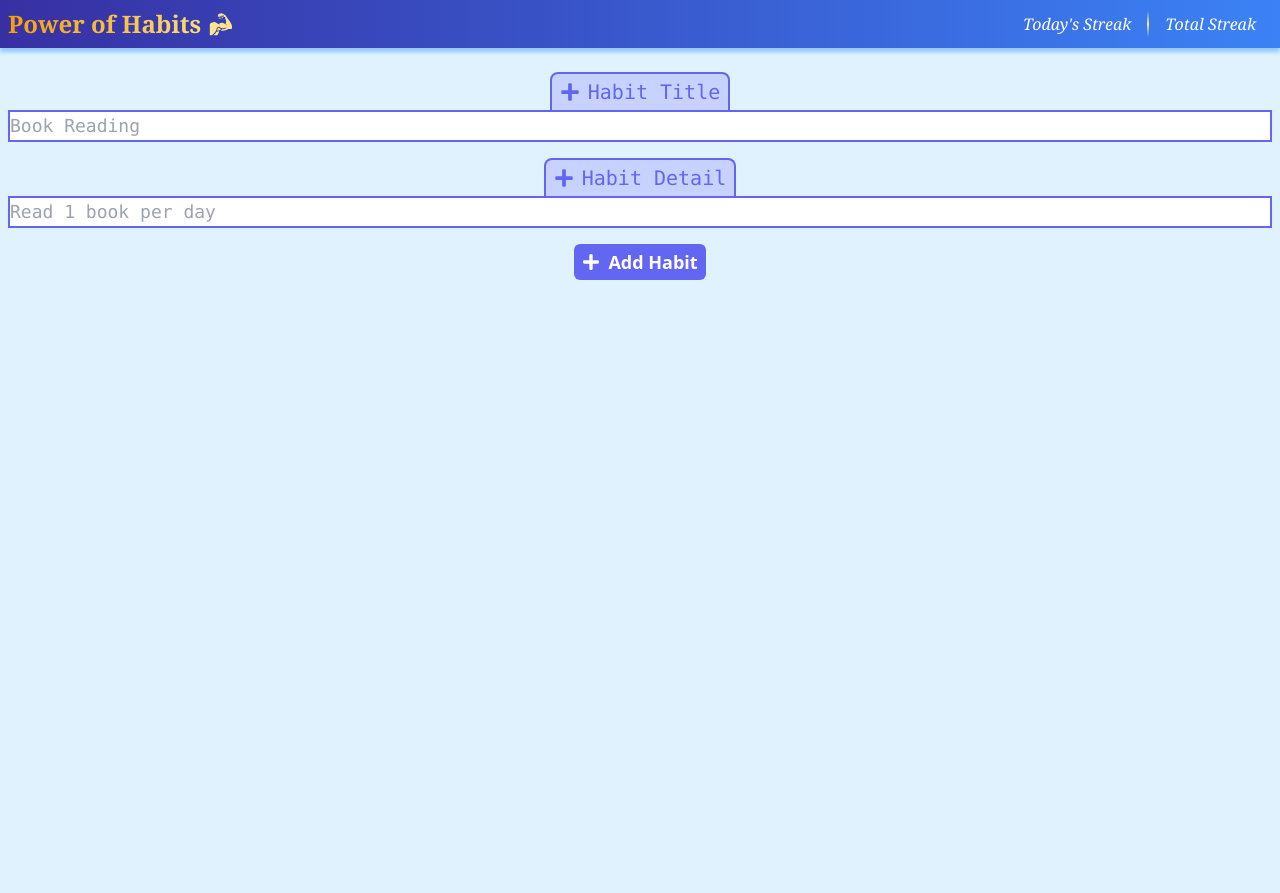
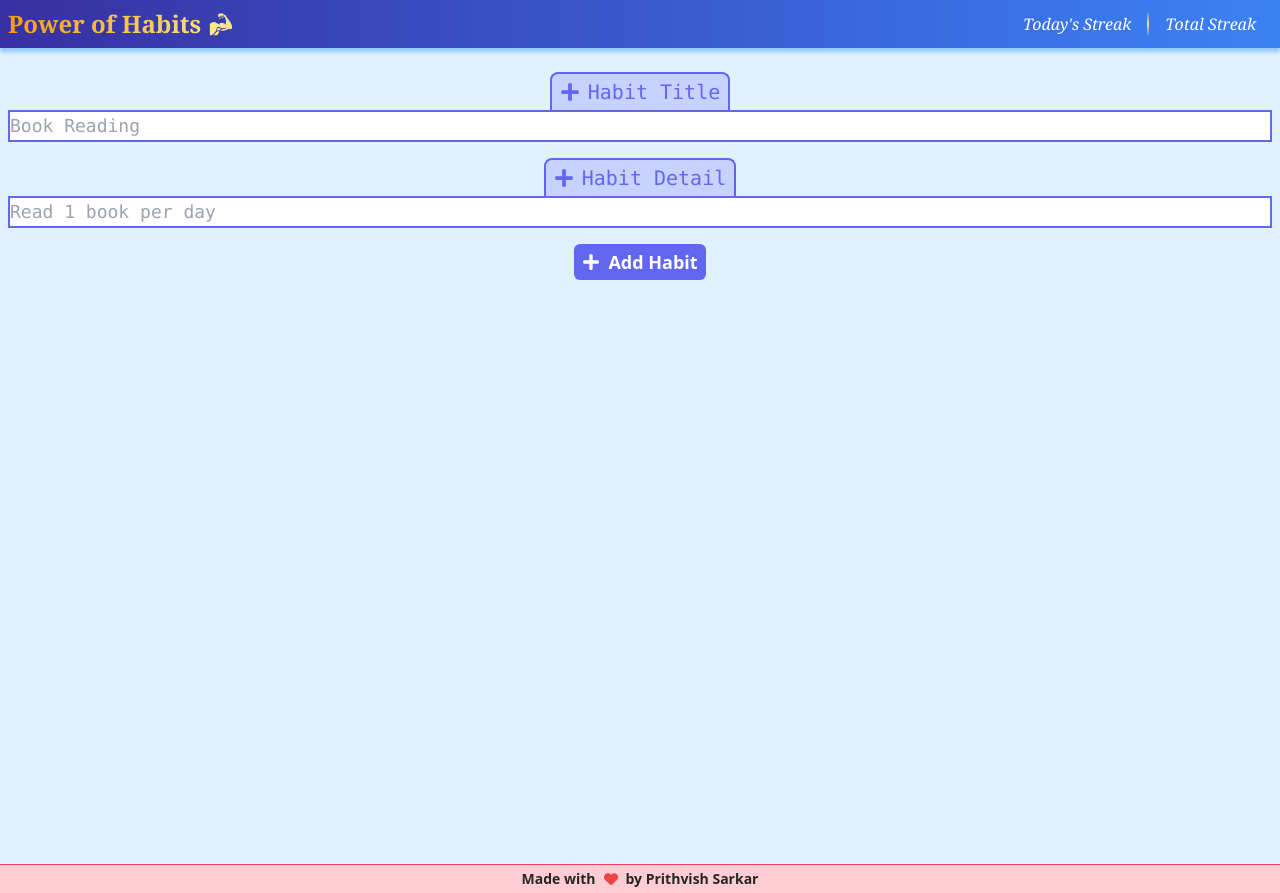
Before and after one commit to PrithvishSarkar/habitTracker, a React (Vite) app: page / in a window 1280 px wide. Before the commit the page ends 800 px from the top, so only its background shows below. Built offline with nearby package versions, Linux system fonts and the light colour scheme.

Commit message:
feat:Added a Footer component for patent

```diff
--- a/src/App.tsx
+++ b/src/App.tsx
@@ -3,6 +3,7 @@ import { useState, useEffect, useRef } from "react";
 import { NavigationBar } from "../components/NavigationBar.tsx";
 import { TodayStreak } from "../components/TodayStreak.tsx";
 import { TotalStreak } from "../components/TotalStreak.tsx";
+import {Footer} from "../components/Footer.tsx"
 
 export default function App() {
   const [navigationIndex, setNavigationIndex] = useState<number>(1);
@@ -78,7 +79,8 @@ export default function App() {
   }, []);
 
   return (
-    <div>
+    <section>
+      <div className="md:min-h-[100vh]">
         <NavigationBar updateNavigationIndex={setNavigationIndex} />
         {navigationIndex === 1 ? (
           <TodayStreak
@@ -89,5 +91,7 @@ export default function App() {
           <TotalStreak displayStreak={todayStreakCardInfo} />
         )}
       </div>
+      <Footer />
+    </section>
   );
 }
```
Lines whose indentation alone changed are shown as unchanged.
